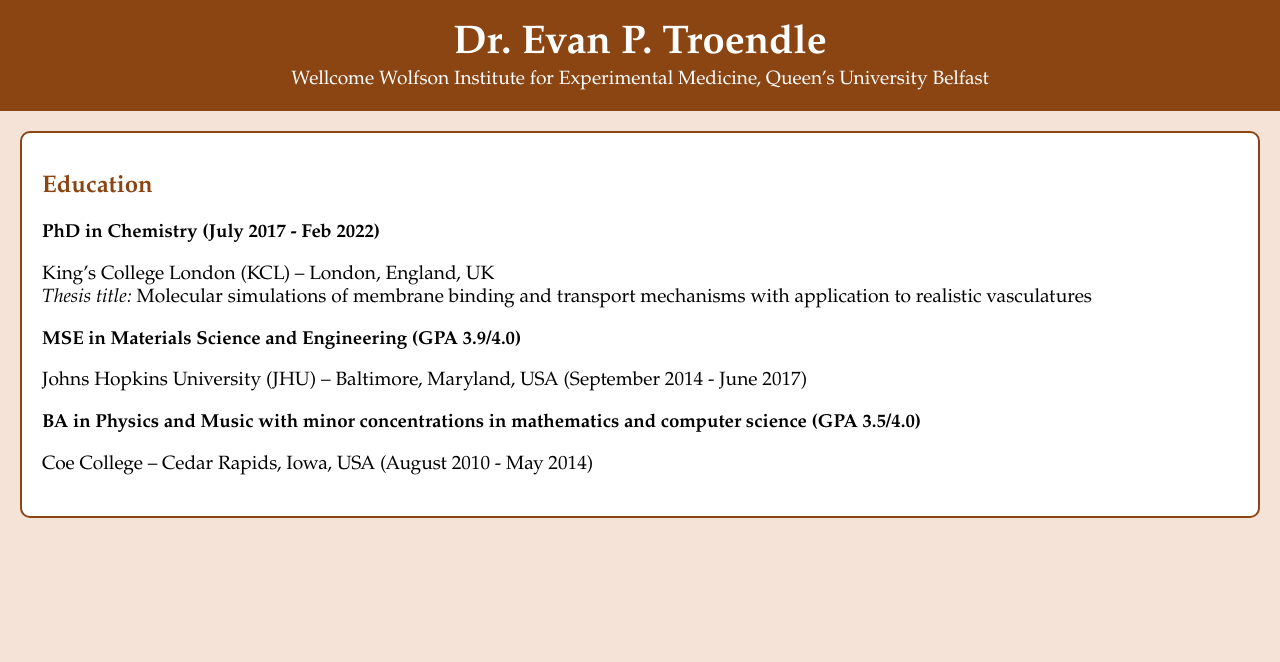
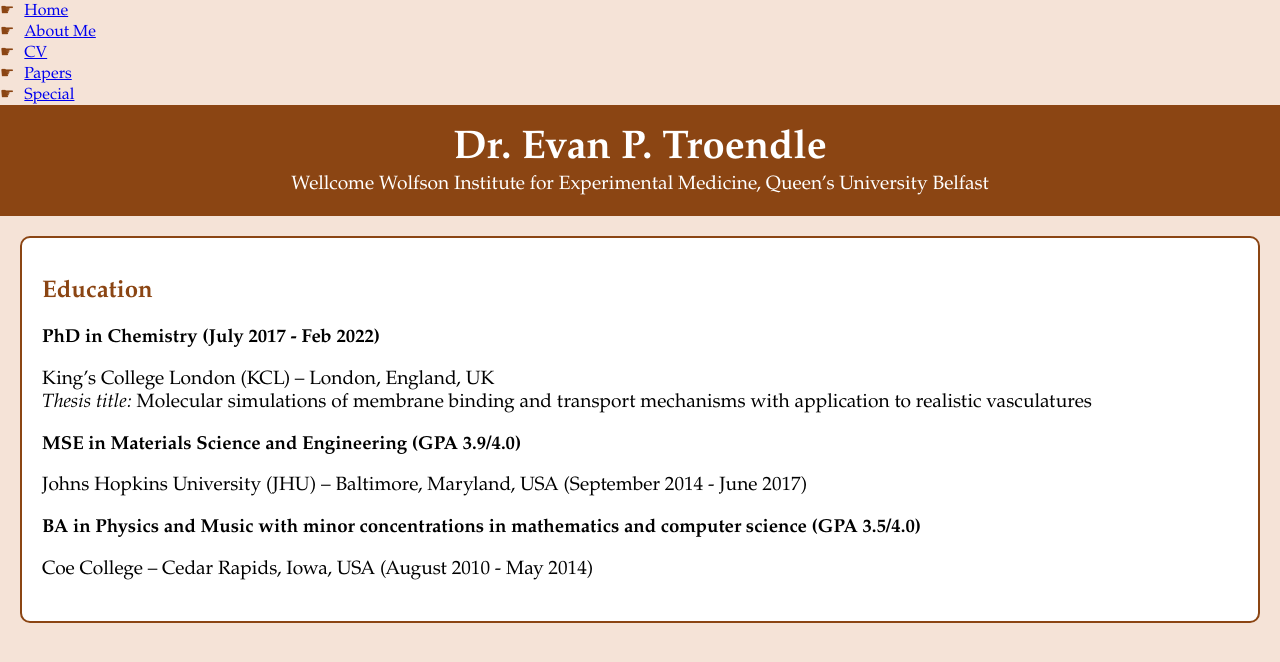
Before and after one commit to eptroendle/eptroendle.github.io, a plain HTML site: page index.html in a window 1280 px wide. Drawn offline with Linux system fonts and the light colour scheme.

Commit message:
Update index.html

```diff
--- a/index.html
+++ b/index.html
@@ -51,6 +51,16 @@
         }
     </style>
 </head>
+<nav>
+    <ul>
+        <li><a href="index.html">Home</a></li>
+        <li><a href="about.html">About Me</a></li>
+        <li><a href="cv.html">CV</a></li>
+        <li><a href="papers.html">Papers</a></li>
+        <li><a href="special.html">Special</a></li>
+    </ul>
+</nav>
+
 <body>
     <header>
         <h1>Dr. Evan P. Troendle</h1>
```
